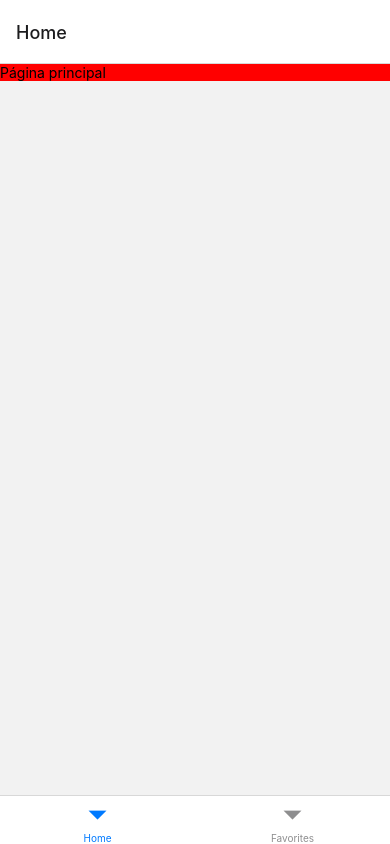
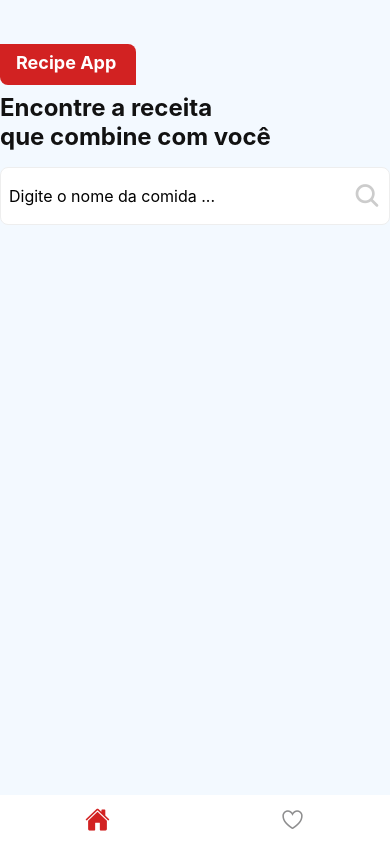
Before and after one commit to gustavogss/recipe-app, a React Native app: screen /Home in a window 390 px wide. Built offline with nearby package versions, Linux system fonts and the light colour scheme.

Commit message:
Implementando a página home

```diff
--- /dev/null
+++ b/src/components/Logo/index.js
@@ -0,0 +1,10 @@
+import { View, Text } from 'react-native'
+import styles from './styles'
+
+export function Logo() {
+  return (
+    <View style={styles.logoArea}>
+        <Text style={styles.logoTitle}>Recipe App</Text>
+    </View>
+  )
+}
--- /dev/null
+++ b/src/components/Logo/styles.js
@@ -0,0 +1,22 @@
+import {StyleSheet} from 'react-native';
+
+const styles = StyleSheet.create({
+    logoArea:{
+        backgroundColor:'#D22222',
+        alignSelf: 'flex-start' ,
+        padding:8,
+        paddingLeft: 16,
+        paddingRight: 20,
+        paddingBottom: 12,
+        borderTopRightRadius: 8,
+        borderBottomLeftRadius: 8,
+        marginBottom: 8,
+        marginTop: 8,
+    },
+    logoTitle:{
+        color:'#FFFFFF',
+        fontSize: 18,
+        fontWeight:'bold',
+    }
+});
+export default styles;
--- a/src/pages/Favorites/styles.js
+++ b/src/pages/Favorites/styles.js
@@ -2,7 +2,13 @@ import {StyleSheet} from 'react-native';
 
 const styles = StyleSheet.create({
     container:{
-        backgroundColor:'gray'
+        flex: 1,
+        backgroundColor:'#F3F9FF',
+        paddingTop: 36,
+        paddingStart: 14,
+        paddingEnd:14,
+        alignItems: 'center',
+        justifyContent: 'center',
     }
 });
 export default styles;
--- a/src/pages/Home/index.js
+++ b/src/pages/Home/index.js
@@ -1,11 +1,34 @@
-import { View, Text } from 'react-native'
-import React from 'react'
+import { SafeAreaView, Text, TextInput, View, TouchableOpacity } from 'react-native'
+import React, { useState } from 'react'
 import styles from './styles'
+import { Logo } from '../../components/Logo'
+import {Ionicons} from '@expo/vector-icons'
 
 export function Home() {
+    const [inputValue, setInputValue] = useState("")
+
+    function handleSearch() {
+        console.log(inputValue);
+    }
+
   return (
-    <View style={styles.container}>
-      <Text>Página principal</Text>
-    </View>
+    <SafeAreaView style={styles.container}>
+      <Logo />
+      <Text style={styles.title}>Encontre a receita</Text>
+      <Text style={styles.title}>que combine com você</Text>
+      <View style={styles.form}>
+        <TextInput
+        placeholder='Digite o nome da comida ...'
+        style={styles.input}
+        value={inputValue}
+        onChangeText={(event) => setInputValue(event)}
+        />
+        <TouchableOpacity
+        onPress={handleSearch}
+        >
+            <Ionicons name='search' size={28} color='#ccc'/>
+        </TouchableOpacity>
+      </View>
+    </SafeAreaView>
   )
 }
--- a/src/pages/Home/styles.js
+++ b/src/pages/Home/styles.js
@@ -2,7 +2,35 @@ import {StyleSheet} from 'react-native';
 
 const styles = StyleSheet.create({
     container:{
-        backgroundColor:'red'
+        flex: 1,
+        backgroundColor:'#F3F9FF',
+        paddingTop: 36,
+        paddingStart: 14,
+        paddingEnd:14,
+    },
+    title:{
+        fontSize: 24,
+        fontWeight:'bold',
+        color:'#121212'
+    },
+    form:{
+        flexDirection: 'row',
+        width:'100%',
+        borderRadius: 8,
+        marginTop: 16,
+        marginBottom: 16,
+        borderWidth:1,
+        borderColor: "#eee",
+        backgroundColor:'#fff',
+        justifyContent: 'space-between',
+        alignItems: 'center',
+        padding: 8
+    },
+    input:{
+        width: '90%',
+        height: 40,
+        maxWidth: '90%',
+        fontSize: 16
     }
 });
 export default styles;
--- a/src/routes/index.js
+++ b/src/routes/index.js
@@ -1,14 +1,50 @@
 import {createBottomTabNavigator} from '@react-navigation/bottom-tabs';
 import { Home } from '../pages/Home';
 import { Favorites } from '../pages/Favorites';
+import {Ionicons} from '@expo/vector-icons'
 
 const Tab = createBottomTabNavigator();
 
 export function Routes() {
   return (
-    <Tab.Navigator>
-        <Tab.Screen name='Home' component={Home}/>
-        <Tab.Screen name='Favorites' component={Favorites}/>
+    <Tab.Navigator
+    screenOptions={{
+        headerShown: false,
+        tabBarHideOnKeyboard: true,
+        tabBarShowLabel: false,
+        tabBarActiveTintColor:'#121212',
+
+        tabBarStyle:{
+            backgroundColor:'#fff',
+            borderTopWidth: 0,
+        }
+    }}
+    >
+        <Tab.Screen
+        name='Home'
+        component={Home}
+        options={{
+            tabBarIcon: ({color, size, focused }) =>{
+                if (focused){
+                   return <Ionicons name='home' color='#D22222' size={size}/>
+                }
+                return <Ionicons name='home-outline' color={color} size={size}/>
+            }
+        }}
+        />
+        <Tab.Screen
+        name='Favorites'
+        component={Favorites}
+        options={{
+            tabBarIcon: ({color, size, focused }) =>{
+                if (focused){
+                   return <Ionicons name='heart' color='#D22222' size={size}/>
+                }
+                return <Ionicons name='heart-outline' color={color} size={size}/>
+            }
+        }}
+
+        />
     </Tab.Navigator>
   )
 }
```
Also changed, not shown: src/assets/logo.svg (added).
